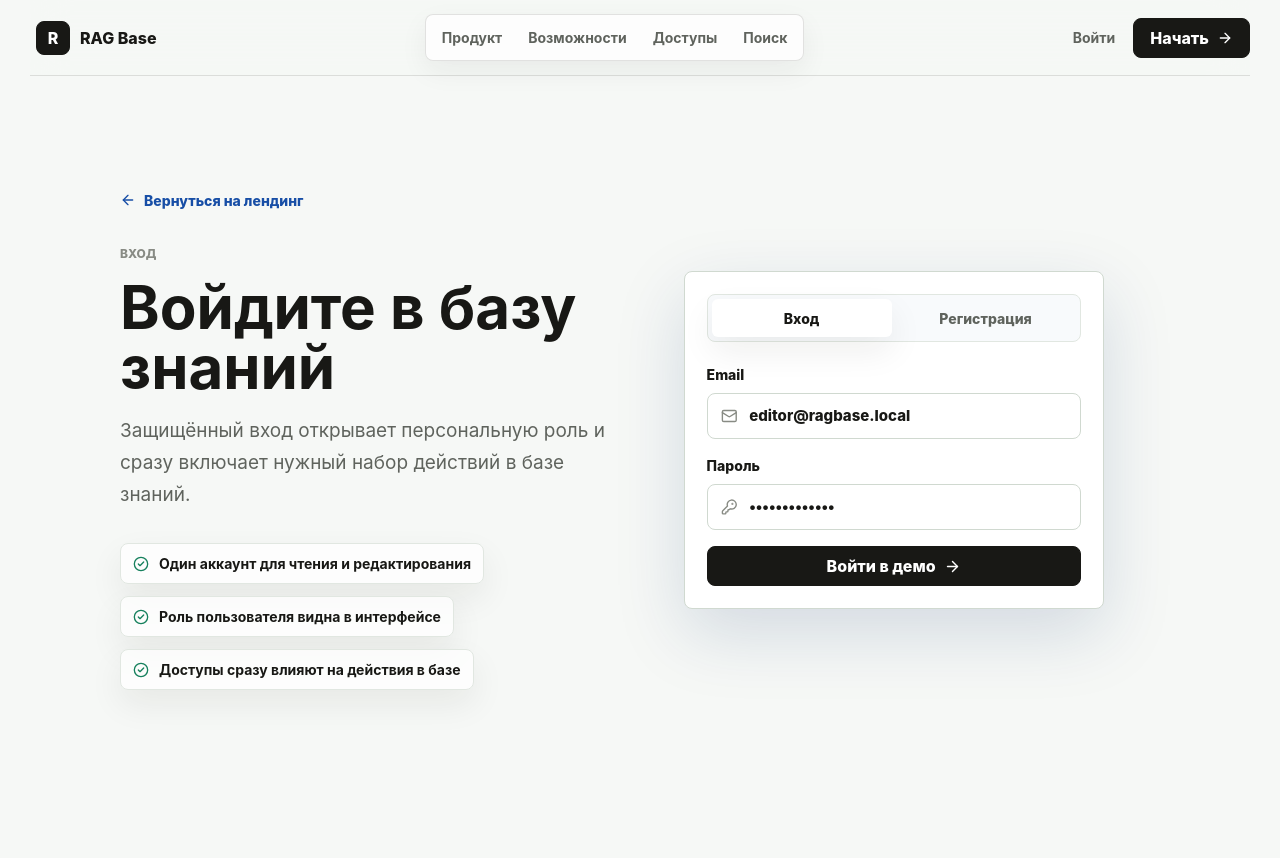
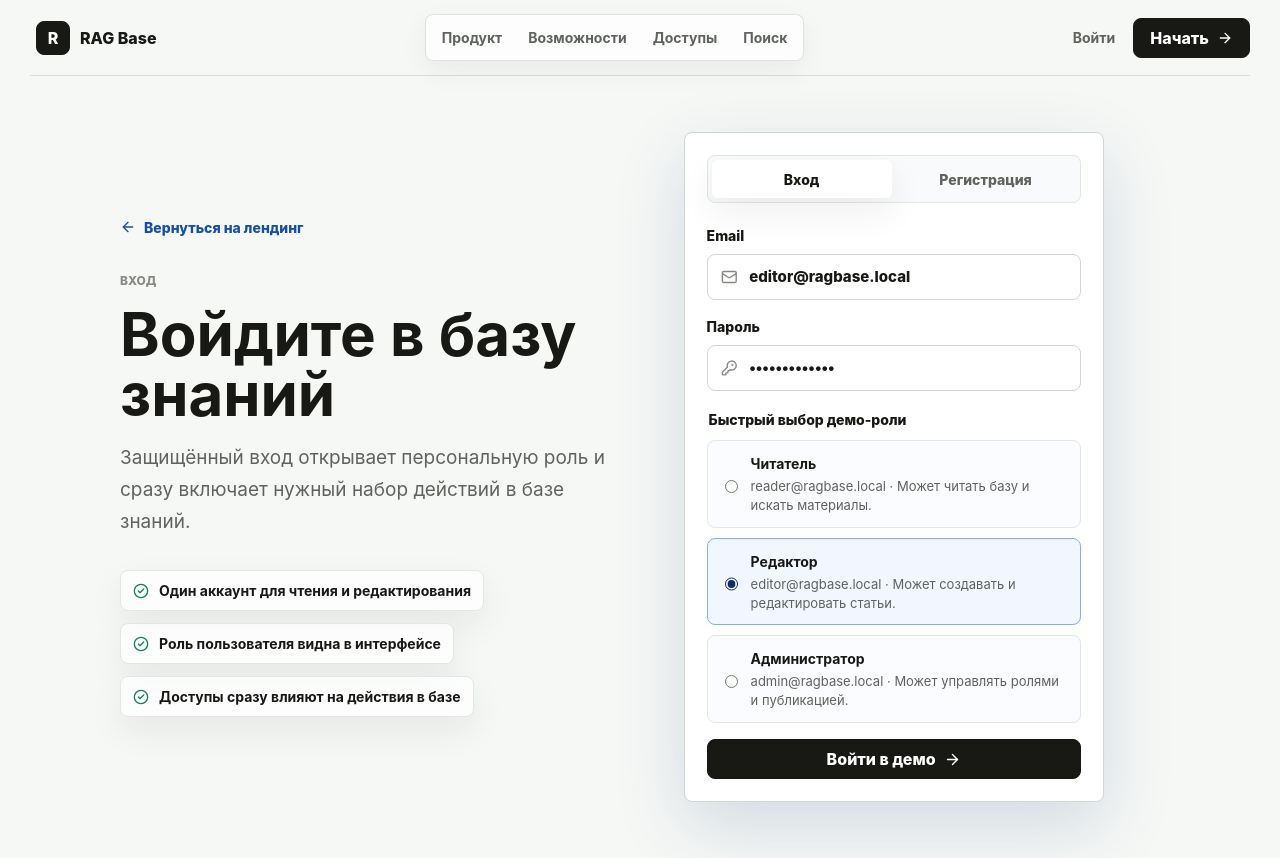
Before and after one commit to Flict-dev/rag-service, a React (Vite) app in the folder frontend/: page /login in a window 1280 px wide. Before the commit the page ends 804 px from the top, so only its background shows below. Built offline with nearby package versions, Linux system fonts and the light colour scheme.

Commit message:
feat: persist local user session

```diff
--- a/frontend/src/App.tsx
+++ b/frontend/src/App.tsx
@@ -2,6 +2,8 @@ import { type FormEvent, useState } from 'react'
 import { Navigate, Route, Routes, useLocation, useNavigate } from 'react-router-dom'
 import './App.css'
 import Topbar from './components/Topbar'
+import { demoUsers } from './data/demoData'
+import { clearCurrentUser, loadCurrentUser, saveCurrentUser } from './lib/storage'
 import AuthScreen from './screens/AuthScreen'
 import DocsScreen from './screens/DocsScreen'
 import LandingPage from './screens/LandingPage'
@@ -17,7 +19,7 @@ type NavigationState = {
 
 function App() {
   const [selectedRole, setSelectedRole] = useState<UserRole>('editor')
-  const [currentUser, setCurrentUser] = useState<CurrentUser | null>(null)
+  const [currentUser, setCurrentUser] = useState<CurrentUser | null>(() => loadCurrentUser())
   const location = useLocation()
   const navigate = useNavigate()
 
@@ -50,17 +52,23 @@ function App() {
     event.preventDefault()
 
     const formData = new FormData(event.currentTarget)
-    const email = String(formData.get('email') || 'editor@ragbase.local')
+    const selectedDemoUser =
+      demoUsers.find((user) => user.role === selectedRole) ?? demoUsers[1]
+    const email = String(formData.get('email') || selectedDemoUser.email)
     const name =
       authMode === 'signup'
         ? String(formData.get('name') || 'Новый редактор')
-        : 'Демо редактор'
+        : selectedDemoUser.name
 
-    setCurrentUser({
+    const nextUser: CurrentUser = {
+      id: authMode === 'signup' ? `local-${selectedRole}-${Date.now()}` : selectedDemoUser.id,
       email,
       name,
-      role: authMode === 'signup' ? selectedRole : 'editor',
-    })
+      role: authMode === 'signup' ? selectedRole : selectedDemoUser.role,
+    }
+
+    saveCurrentUser(nextUser)
+    setCurrentUser(nextUser)
 
     const navigationState = location.state as NavigationState | null
     const from = navigationState?.from
@@ -73,6 +81,7 @@ function App() {
   }
 
   const signOut = () => {
+    clearCurrentUser()
     setCurrentUser(null)
     navigate('/', { replace: true })
     window.scrollTo({ top: 0, behavior: 'smooth' })
--- a/frontend/src/data/demoData.ts
+++ b/frontend/src/data/demoData.ts
@@ -1,4 +1,4 @@
-import type { EditorAccess, KnowledgeArticle, NavItem, UserRole } from '../types'
+import type { CurrentUser, EditorAccess, KnowledgeArticle, NavItem, UserRole } from '../types'
 
 export const navItems: NavItem[] = [
   { label: 'Продукт', sectionId: 'home' },
@@ -18,6 +18,27 @@ export const roleDescriptions: Record<UserRole, string> = {
   editor: 'Может создавать и редактировать статьи.',
   admin: 'Может управлять ролями и публикацией.',
 }
+
+export const demoUsers: CurrentUser[] = [
+  {
+    id: 'demo-reader',
+    name: 'Демо читатель',
+    email: 'reader@ragbase.local',
+    role: 'reader',
+  },
+  {
+    id: 'demo-editor',
+    name: 'Демо редактор',
+    email: 'editor@ragbase.local',
+    role: 'editor',
+  },
+  {
+    id: 'demo-admin',
+    name: 'Демо администратор',
+    email: 'admin@ragbase.local',
+    role: 'admin',
+  },
+]
 
 export const featureCards = [
   {
--- /dev/null
+++ b/frontend/src/lib/storage.ts
@@ -0,0 +1,83 @@
+import type { CurrentUser, UserRole } from '../types'
+
+const CURRENT_USER_STORAGE_KEY = 'rag-base/current-user/v1'
+const STORAGE_VERSION = 1
+const USER_ROLES = new Set<UserRole>(['reader', 'editor', 'admin'])
+
+type StoredCurrentUser = {
+  version: typeof STORAGE_VERSION
+  user: CurrentUser
+}
+
+function hasLocalStorage() {
+  return typeof window !== 'undefined' && 'localStorage' in window
+}
+
+function isUserRole(value: unknown): value is UserRole {
+  return typeof value === 'string' && USER_ROLES.has(value as UserRole)
+}
+
+function normalizeUser(value: unknown): CurrentUser | null {
+  if (!value || typeof value !== 'object') {
+    return null
+  }
+
+  const candidate = value as Partial<CurrentUser>
+
+  if (
+    typeof candidate.name !== 'string' ||
+    typeof candidate.email !== 'string' ||
+    !isUserRole(candidate.role)
+  ) {
+    return null
+  }
+
+  return {
+    id: typeof candidate.id === 'string' ? candidate.id : `legacy-${candidate.email}`,
+    name: candidate.name,
+    email: candidate.email,
+    role: candidate.role,
+  }
+}
+
+export function loadCurrentUser() {
+  if (!hasLocalStorage()) {
+    return null
+  }
+
+  try {
+    const rawValue = window.localStorage.getItem(CURRENT_USER_STORAGE_KEY)
+
+    if (!rawValue) {
+      return null
+    }
+
+    const parsedValue = JSON.parse(rawValue) as Partial<StoredCurrentUser> | CurrentUser
+    const userCandidate = 'user' in parsedValue ? parsedValue.user : parsedValue
+
+    return normalizeUser(userCandidate)
+  } catch {
+    return null
+  }
+}
+
+export function saveCurrentUser(user: CurrentUser) {
+  if (!hasLocalStorage()) {
+    return
+  }
+
+  const storedUser: StoredCurrentUser = {
+    version: STORAGE_VERSION,
+    user,
+  }
+
+  window.localStorage.setItem(CURRENT_USER_STORAGE_KEY, JSON.stringify(storedUser))
+}
+
+export function clearCurrentUser() {
+  if (!hasLocalStorage()) {
+    return
+  }
+
+  window.localStorage.removeItem(CURRENT_USER_STORAGE_KEY)
+}
--- a/frontend/src/screens/AuthScreen.tsx
+++ b/frontend/src/screens/AuthScreen.tsx
@@ -8,7 +8,7 @@ import {
   UserCheck,
   UserPlus,
 } from 'lucide-react'
-import { authBenefits, roleDescriptions, roleLabels } from '../data/demoData'
+import { authBenefits, demoUsers, roleDescriptions, roleLabels } from '../data/demoData'
 import type { AuthMode, CurrentUser, UserRole } from '../types'
 
 type AuthScreenProps = {
@@ -31,6 +31,8 @@ function AuthScreen({
   onSubmit,
 }: AuthScreenProps) {
   const isSignup = authMode === 'signup'
+  const selectedDemoUser =
+    demoUsers.find((user) => user.role === selectedRole) ?? demoUsers[1]
 
   return (
     <main className="auth-page">
@@ -98,7 +100,8 @@ function AuthScreen({
               <span className="input-shell">
                 <Mail aria-hidden="true" size={18} />
                 <input
-                  defaultValue={isSignup ? '' : 'editor@ragbase.local'}
+                  defaultValue={isSignup ? '' : selectedDemoUser.email}
+                  key={isSignup ? 'signup-email' : selectedDemoUser.email}
                   name="email"
                   placeholder="you@company.ru"
                   type="email"
@@ -118,6 +121,32 @@ function AuthScreen({
                 />
               </span>
             </label>
+
+            {!isSignup && (
+              <fieldset className="role-fieldset">
+                <legend>Быстрый выбор демо-роли</legend>
+                {demoUsers.map((user) => (
+                  <label
+                    className={selectedRole === user.role ? 'role-option active' : 'role-option'}
+                    key={user.id}
+                  >
+                    <input
+                      checked={selectedRole === user.role}
+                      name="demoRole"
+                      onChange={() => onRoleChange(user.role)}
+                      type="radio"
+                      value={user.role}
+                    />
+                    <span>
+                      <strong>{roleLabels[user.role]}</strong>
+                      <small>
+                        {user.email} · {roleDescriptions[user.role]}
+                      </small>
+                    </span>
+                  </label>
+                ))}
+              </fieldset>
+            )}
 
             {isSignup && (
               <fieldset className="role-fieldset">
--- a/frontend/src/types.ts
+++ b/frontend/src/types.ts
@@ -2,6 +2,7 @@ export type AuthMode = 'signin' | 'signup'
 export type UserRole = 'reader' | 'editor' | 'admin'
 
 export type CurrentUser = {
+  id: string
   name: string
   email: string
   role: UserRole
```
